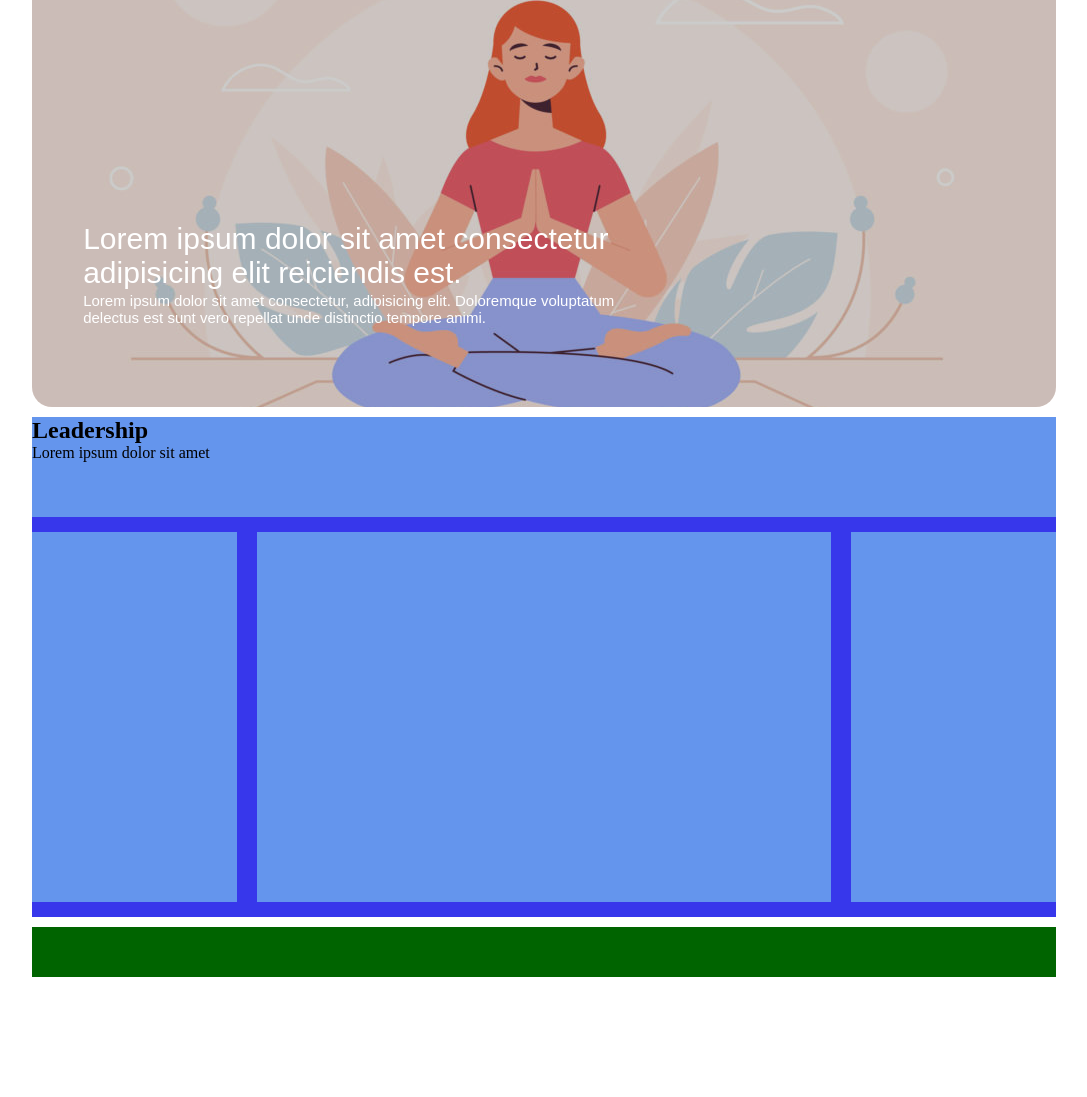
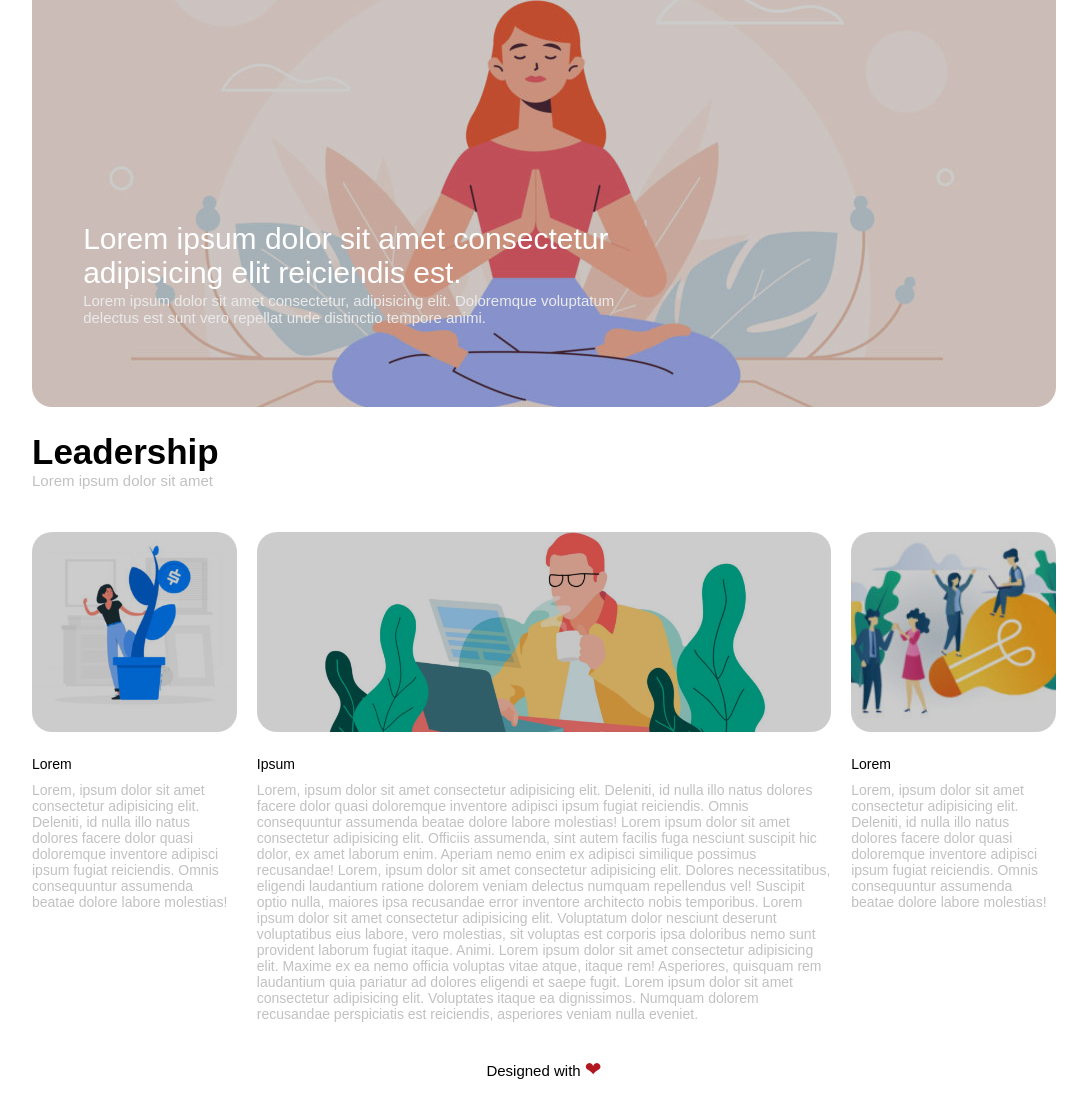
Before and after one commit to MatteoRossi01/htmlcss-wp, a plain HTML site: page index.html in a window 1280 px wide. Shown: the part 183-1280 px from the top of the page, without its empty margins (96-1183 px from the left). Before the commit the page ends 1160 px from the top, so only its background shows below. Drawn offline with Linux system fonts and the light colour scheme.

Commit message:
Esercizio completato

```diff
--- a/index.html
+++ b/index.html
@@ -1,10 +1,10 @@
 <!DOCTYPE html>
-<html lang="en">
+<html lang="zxx">
 <head>
     <meta charset="UTF-8">
     <meta http-equiv="X-UA-Compatible" content="IE=edge">
     <meta name="viewport" content="width=device-width, initial-scale=1.0">
-    <title>Document</title>
+    <title>htmlcss-wp</title>
     <link rel="stylesheet" href="style.css">
 </head>
     <body>
@@ -67,33 +67,74 @@
             </div>
             <!-- Fine primo container -->
 
-        <!-- Inizio secondo container -->
+            <!-- Secondo container -->
             <div class="container-2 clearfix">
 
+                <!-- Intestazione secondo container -->
                 <div class="top-box">
 
-                <h2 id="titolo-2">
+                <div class="intestazione-2">
+                    <h2 class="titolo-2">
                         Leadership
                     </h2>
-                <span class="descrizione">
+                    <p class="info-2">
                         Lorem ipsum dolor sit amet
-                </span>
+                    </p>
+                </div>
 
                 </div>
+                <!-- Intestazione secondo container -->
 
+                <!-- Box sinistra -->
                 <div class="left box">
+                <div class="overlay-2"></div>
+                <div class="contenitore">
+                    <img src="img/img-1.jpg" alt="Prima immagine" class="img">
+                </div>
+                <div>
+                    <span class="titolo-box">
+                        Lorem
+                    </span>
+                    <p class="descrizione-box">
+                        Lorem, ipsum dolor sit amet consectetur adipisicing elit. Deleniti, id nulla illo natus dolores facere dolor quasi doloremque inventore adipisci ipsum fugiat reiciendis. Omnis consequuntur assumenda beatae dolore labore molestias!
+                    </p>
+                </div>
+                </div>
+                <!-- Box sinistra -->
 
+                <!-- Box centrale -->
+                <div class="middle box">
+                <div class="overlay-3"></div>
+                <div class="contenitore">
+                    <img src="img/banner-2.jpg" alt="Secondo banner" class="img">
+                </div>
+                <div>
+                    <span class="titolo-box">
+                        Ipsum
+                    </span>
+                    <p class="descrizione-box">
+                        Lorem, ipsum dolor sit amet consectetur adipisicing elit. Deleniti, id nulla illo natus dolores facere dolor quasi doloremque inventore adipisci ipsum fugiat reiciendis. Omnis consequuntur assumenda beatae dolore labore molestias! Lorem ipsum dolor sit amet consectetur adipisicing elit. Officiis assumenda, sint autem facilis fuga nesciunt suscipit hic dolor, ex amet laborum enim. Aperiam nemo enim ex adipisci similique possimus recusandae! Lorem, ipsum dolor sit amet consectetur adipisicing elit. Dolores necessitatibus, eligendi laudantium ratione dolorem veniam delectus numquam repellendus vel! Suscipit optio nulla, maiores ipsa recusandae error inventore architecto nobis temporibus. Lorem ipsum dolor sit amet consectetur adipisicing elit. Voluptatum dolor nesciunt deserunt voluptatibus eius labore, vero molestias, sit voluptas est corporis ipsa doloribus nemo sunt provident laborum fugiat itaque. Animi. Lorem ipsum dolor sit amet consectetur adipisicing elit. Maxime ex ea nemo officia voluptas vitae atque, itaque rem! Asperiores, quisquam rem laudantium quia pariatur ad dolores eligendi et saepe fugit. Lorem ipsum dolor sit amet consectetur adipisicing elit. Voluptates itaque ea dignissimos. Numquam dolorem recusandae perspiciatis est reiciendis, asperiores veniam nulla eveniet.
+                    </p>
+                </div>
+                </div>
+                <!-- Box centrale -->
 
+                <!-- Box destra -->
+                <div class="right box">
+                    <div class="overlay-2"></div>
+                    <div class="contenitore">
+                        <img src="img/img-3.jpg" alt="Prima immagine" class="img">
                     </div>
-
-            <div class="middle box">
-
+                    <div>
+                        <span class="titolo-box">
+                            Lorem
+                        </span>
+                        <p class="descrizione-box">
+                            Lorem, ipsum dolor sit amet consectetur adipisicing elit. Deleniti, id nulla illo natus dolores facere dolor quasi doloremque inventore adipisci ipsum fugiat reiciendis. Omnis consequuntur assumenda beatae dolore labore molestias!
+                        </p>
                     </div>
-
-            <div class="right box">
-
-
                 </div>
+                <!-- Box destra -->
 
             </div>
             <!-- Fine secondo container -->
@@ -101,9 +142,15 @@
         </main>
         <!-- Fine corpo della pagina -->
 
+        <!-- Footer -->
         <footer class="footer">
 
+            <span class="footer-text">
+                Designed with <span class="heart">&#10084;</span>
+            </span>
+
         </footer>
+        <!-- Footer -->
 
     </body>
 </html>
--- a/style.css
+++ b/style.css
@@ -47,20 +47,22 @@ a {
     margin: auto;
     margin-top: 15px;
     width: 80%;
-    height: 500px;
-    background-color: rgb(55, 55, 235);
+    background-color: #fff;
+    position: relative;
 }
 
 .top-box {
-    background-color: cornflowerblue;
-    height: 20%;
+    position: relative;
+    background-color: #fff;
+    height: 100px;
     width: 100%;
     margin: auto;
+    float: left;
+    display: block;
 }
 
 .box {
-    background-color: cornflowerblue;
-    height: 74%;
+    background-color: #fff;
     float: left;
     margin-top: 15px;
 }
@@ -78,7 +80,7 @@ a {
     margin: 15px 20px;
 }
 
-.clearfix:after {
+.clearfix::after {
     display: table;
     content: "";
     clear: both;
@@ -95,10 +97,11 @@ a {
 
 .overlay {
     position: absolute;
-    top: 0;
-    left: 0;
+    top: 0px;
+    right: 0px;
+    left: 0px;
+    bottom: 0px;
     height: 455px;
-    width: 100%;
     background-color: rgba(0, 0, 0, 0.2);
     border-radius: 20px;
 }
@@ -113,6 +116,7 @@ a {
     left: 5%;
     bottom: 17%;
     font-size: 15px;
+    color: #EAEAEA;
 }
 
 .titolo {
@@ -123,7 +127,63 @@ a {
 }
 /* Container 1 */
 
+/* Intestazione Container 2 */
+.intestazione-2 {
+    position: absolute;
+    top: 15%;
+    font-family: Quicksand, sans-serif, Arial, Helvetica;
+}
 
+.titolo-2 {
+    font-size: 35px;
+}
+
+.info-2 {
+    color: #C1C1C1;
+    font-size: 15px;
+}
+/* Intestazione Container 2 */
+
+/* Immagini box */
+.img {
+    width: 100%;
+    height: 200px;
+    object-fit: cover;
+    border-radius: 20px;
+}
+
+.overlay-2 {
+    position: absolute;
+    height: 200px;
+    width: 20%;
+    background-color: rgba(0, 0, 0, 0.2);
+    border-radius: 20px;
+}
+
+.overlay-3 {
+    position: absolute;
+    height: 200px;
+    width: calc(60% - 40px);
+    background-color: rgba(0, 0, 0, 0.2);
+    border-radius: 20px;
+}
+/* Immagini box */
+
+/* Testo box */
+.titolo-box {
+    margin-top: 20px;
+    font-family: Quicksand, sans-serif, Arial, Helvetica;
+    font-size: 14px;
+    display: block;
+}
+
+.descrizione-box {
+    margin-top: 10px;
+    font-family: Quicksand, sans-serif, Arial, Helvetica;
+    font-size: 14px;
+    color: #C1C1C1;
+}
+/* Testo box */
 
 /* Footer */
 .footer {
@@ -131,6 +191,18 @@ a {
     width: 80%;
     margin: auto;
     margin-top: 10px;
-    background-color: darkgreen;
+}
+
+.footer-text {
+    display: block;
+    text-align: center;
+    padding: 10px 10px;
+    font-size: 15px;
+    font-family: Quicksand, sans-serif, Arial, Helvetica;;
+}
+
+.heart {
+    font-size: 20px;
+    color: #B0171F;
 }
 /* Footer */
```
Lines whose indentation alone changed are shown as unchanged.
